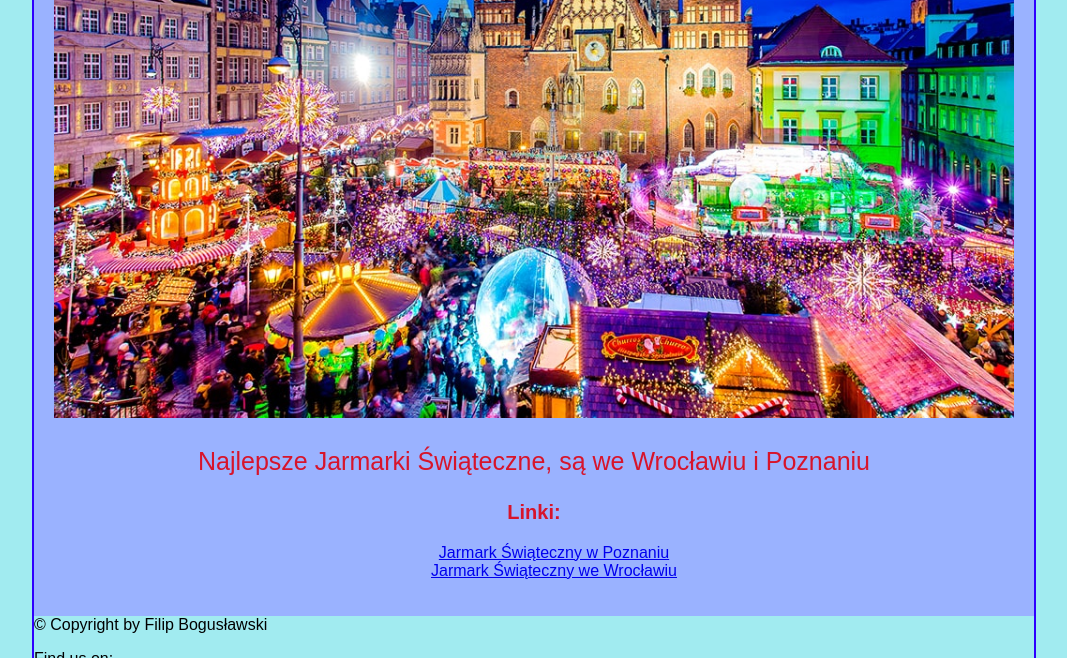
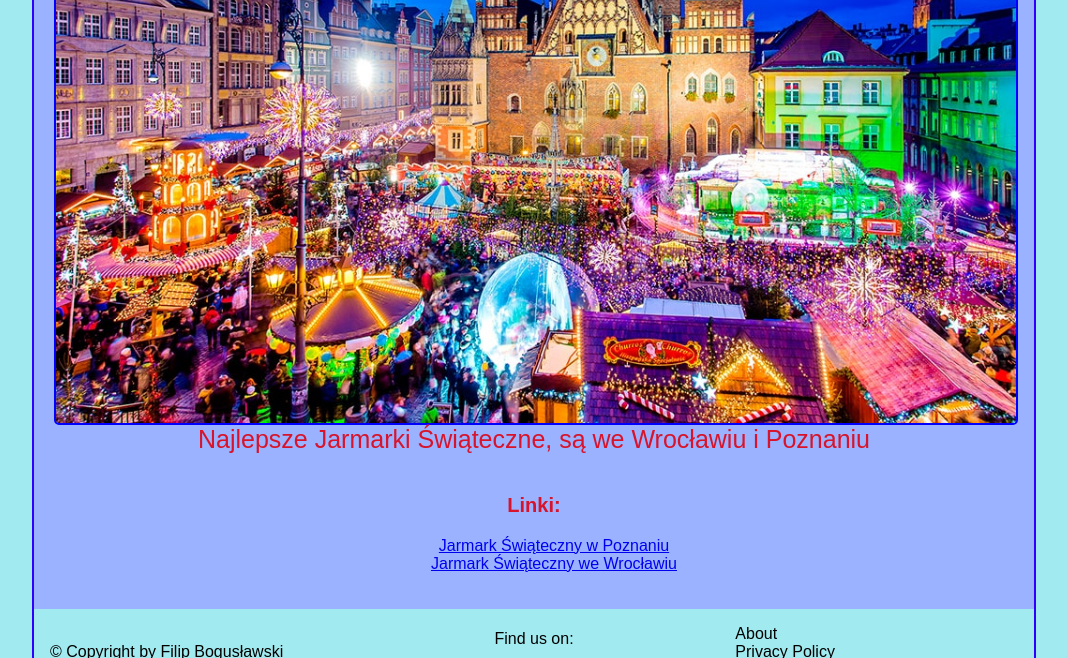
Before and after one commit to Filbog/Zjazd-1---25.11.2023, a plain HTML site: page index.html in a window 1280 px wide. Shown: the part 1848-2506 px from the top of the page, without its empty margins (106-1173 px from the left). Drawn offline with Linux system fonts and the light colour scheme.

Commit message:
cleaning up stuff, making footer work again

```diff
--- a/css/style.css
+++ b/css/style.css
@@ -55,16 +55,15 @@ body{
 
 /* custom cursor */
 *{
-    cursor: url(/cursor.cur) 15 15, auto;
+    cursor: url(/cursor.cur) 8 8, pointer;
     font-family: 'Fira Sans', sans-serif;
 }
-
 img{
     max-width: 100%;
     height: auto;
 }
 #container {
-    width: 1000px;
+    max-width: 1000px;
     margin: 0 auto;
     border: 2px solid rgb(47, 0, 255);
     border-radius: 15px;
@@ -214,6 +213,7 @@ main aside{
 aside p {
     font-size: 25px;
     color: rgb(215, 20, 43);
+}
 
 .widget{
     margin-bottom: 40px;
@@ -240,7 +240,7 @@ footer {
   flex: 1;
   display: flex;
   justify-content: center;
-  /* flex-direction: column; */
+  flex-direction: column;
 }
 
 footer p {
--- a/index.html
+++ b/index.html
@@ -1,21 +1,16 @@
 <!DOCTYPE html>
 <html lang="en">
+
 <head>
     <meta charset="UTF-8" />
     <meta name="viewport" content="width=device-width, initial-scale=1.0" />
-    <script type="text/javascript" src="pierwszy_zima.js"></script>
+    <!-- <script type="text/javascript" src="pierwszy_zima.js"></script> -->
     <title>CDV FE projekt strony</title>
     <link rel="preconnect" href="https://fonts.googleapis.com" />
     <link rel="preconnect" href="https://fonts.gstatic.com" crossorigin />
-    <link
-      href="https://fonts.googleapis.com/css2?family=Open+Sans&display=swap"
-      rel="stylesheet"
-    />
+    <link href="https://fonts.googleapis.com/css2?family=Open+Sans&display=swap" rel="stylesheet" />
     <link rel="stylesheet" href="css/style.css" />
-    <script
-      src="https://kit.fontawesome.com/7f066615b7.js"
-      crossorigin="anonymous"
-    ></script>
+    <script src="https://kit.fontawesome.com/7f066615b7.js" crossorigin="anonymous"></script>
 </head>
 
 <body>
@@ -43,10 +38,12 @@
                     <img src="https://www.lawner.pl/wp-content/uploads/1.jpg" alt="">
                 </div>
                 <div class="slide">
-            <img src="https://encrypted-tbn0.gstatic.com/images?q=tbn:ANd9GcSv6QTCJTWw85dBVyN1qLCOdz4PHxQkQjo0Pw&usqp=CAU" alt="">
+                    <img src="https://encrypted-tbn0.gstatic.com/images?q=tbn:ANd9GcSv6QTCJTWw85dBVyN1qLCOdz4PHxQkQjo0Pw&usqp=CAU"
+                        alt="">
                 </div>
                 <div class="slide">
-            <img src="https://www.tapeteos.pl/data/media/461/big/zima__winter_201_snieg__gory__choinki.jpg" alt="">
+                    <img src="https://www.tapeteos.pl/data/media/461/big/zima__winter_201_snieg__gory__choinki.jpg"
+                        alt="">
                 </div>
             </figure>
 
@@ -109,4 +106,5 @@
 
     </div>
 </body>
+
 </html>
```
Lines whose indentation alone changed are shown as unchanged.
